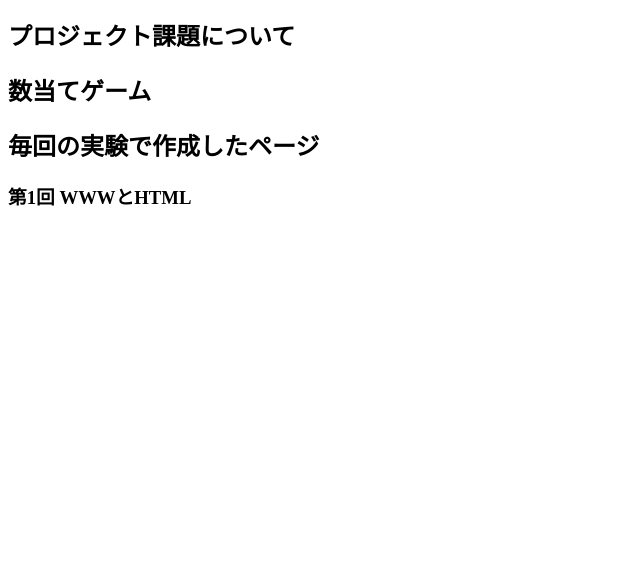
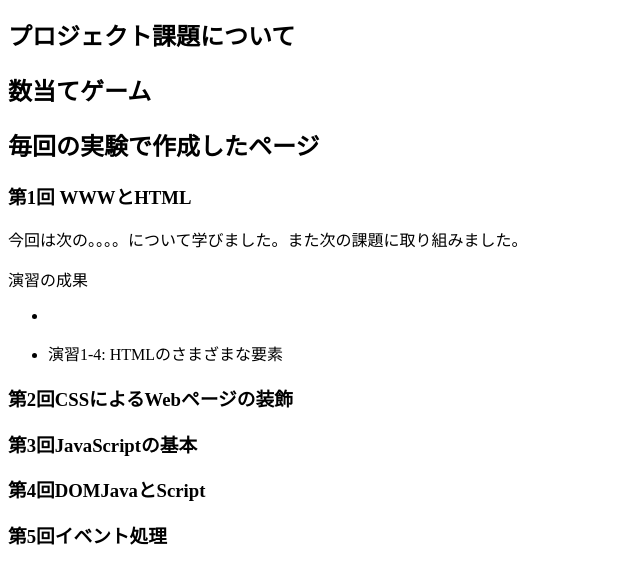
Before and after one commit to G284382022/medialabo, a plain HTML site: page index.html in a window 1280 px wide. Shown: the part 127-710 px from the top of the page, without its empty margins (0-640 px from the left). Drawn offline with Linux system fonts and the light colour scheme.

Commit message:
作り直し

```diff
--- a/index.html
+++ b/index.html
@@ -2,7 +2,7 @@
 <html>
   <head>
     <meta charset="utf-8">
-    <title>My test page</title>
+    <title>課題</title>
   </head>
   <body>
     <p><h1>「Webコンテンツ作成」の成果</h1></p>
@@ -11,5 +11,19 @@
     <p><h2>数当てゲーム</h2></p>
     <p><h2>毎回の実験で作成したページ</h2></p>
     <p><h3>第1回 WWWとHTML</h3></p>
+    <p>今回は次の。。。。について学びました。また次の課題に取り組みました。</p>
+    <p>演習の成果</p>
+    <ul>
+      <p>
+        <li></li>
+      </p>
+      <p><li><a herf="https://g284382022.github.io/medialabo/practice-html/elements.html"
+        title="演習1-4: HTMLのさまざまな要素"
+        target="_blank">演習1-4: HTMLのさまざまな要素</a></li></p>
+    </ul>
+    <p><h3>第2回CSSによるWebページの装飾</h3></p>
+    <p><h3>第3回JavaScriptの基本</h3></p>
+    <p><h3>第4回DOMJavaとScript</h3></p>
+    <p><h3>第5回イベント処理</h3></p>
   </body>
 </html>
```
Also changed, not shown: practice-html/structure.html (+8 -2 lines).
